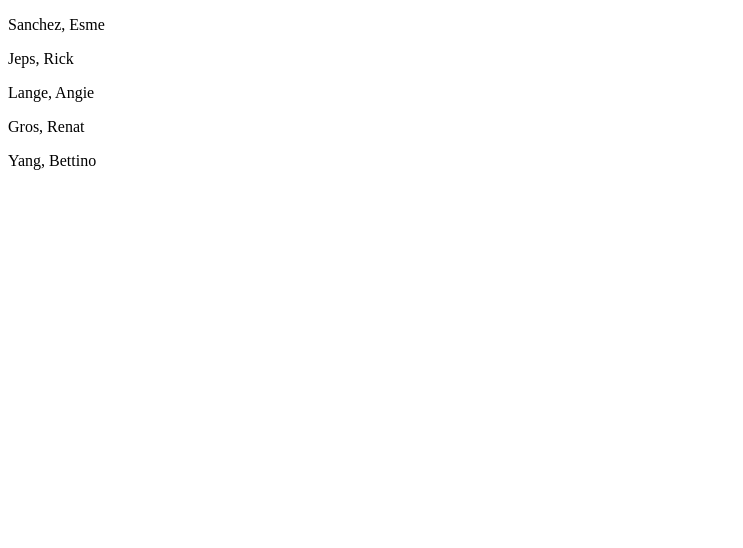
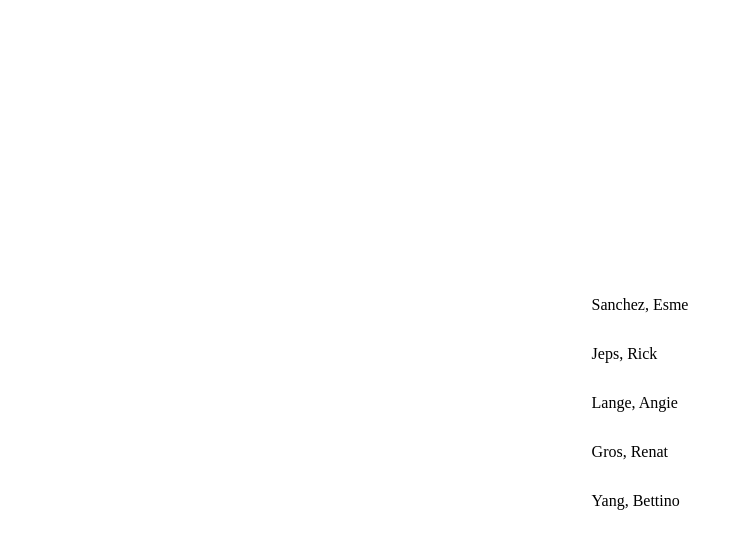
Before and after one commit to serino/code_for_lyssn, a plain HTML site: page index.html in a window 1280 px wide. Shown: the whole page, without its empty margins (0-743 px from the left). Drawn offline with Linux system fonts and the light colour scheme.

Commit message:
updated css

```diff
--- a/index.html
+++ b/index.html
@@ -6,7 +6,7 @@
   <meta name="viewport" content="width=device-width, initial-scale=1.0">
 
   <script src="script.js" defer></script>
-  <!-- <link rel="stylesheet" href="style.css"> -->
+  <link rel="stylesheet" href="style.css">
 
   <title>LYSSN.IO Code Challenge</title>
 </head>
@@ -14,6 +14,7 @@
 
 <body>
 
- <div id="mainDiv"></div>
+<div id="mainDiv" class="content"></div>
+
 </body>
 </html>
--- a/style.css
+++ b/style.css
@@ -0,0 +1,16 @@
+/* HOW DO I KNOW WHETHER TO PAD THE TOP, BOTTOM, LEFT OR RIGHT? */
+p {
+  padding-top: 10px;
+  padding-bottom: 5px;
+}
+
+#mainDiv {
+  /* TALK ABOUT POSITION ABSOLUTE */
+  position: absolute;
+  left: 50%;
+  top: 50%;
+
+  /* WHAT IS WEBKITEXACTLY? */
+  -webkit-transform: translate(-50%, -50%);
+  transform: translate(-50%, -50%);
+}
```
Also changed, not shown: script.js (+8 -2 lines).
